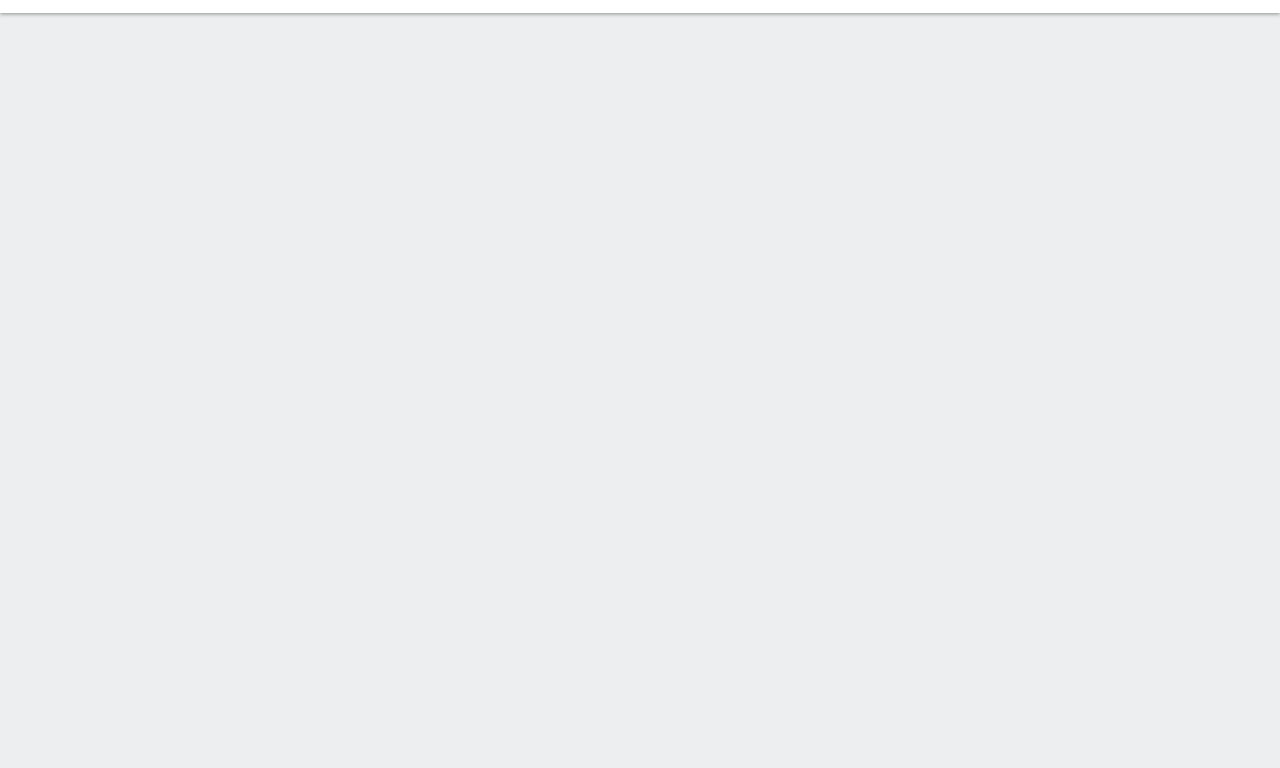
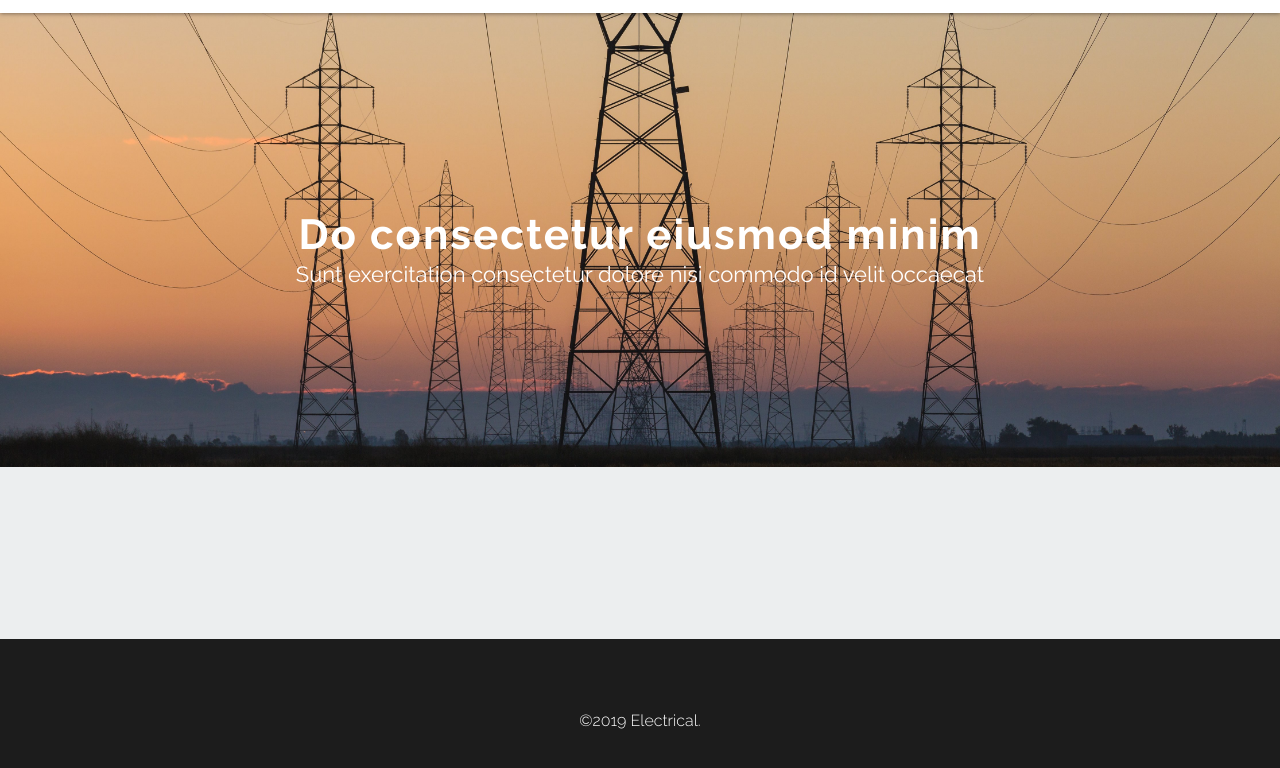
Before and after one commit to MohAhm/electrical, a plain HTML site: page index.html in a window 1280 px wide. Shown: the part 124-892 px from the top of the page. Before the commit the page ends 800 px from the top, so only its background shows below. Drawn offline with nearby package versions, Linux system fonts and the light colour scheme.

Commit message:
Added banner and footer.

```diff
--- a/index.html
+++ b/index.html
@@ -10,6 +10,7 @@
 </head>
 
 <body>
+    <div class="wrap">
         <header class="main-header">
             <div class="container">
                 <div class="row">
@@ -35,8 +36,31 @@
             </div><!-- ./container -->
         </header><!-- ./main-header -->
 
+        <div class="banner">
+            <div class="container">
+                <div class="row center-align">
+                    <div class="row__col--12">
+                        <h1 class="headline">Do consectetur eiusmod minim</h1>
+                        <span class="tagline">Sunt exercitation consectetur dolore nisi commodo id velit occaecat</span>
+                    </div><!-- ./row__col--12 -->
+                </div><!-- ./row -->
+            </div><!-- ./container -->
+        </div>
+
+    </div><!-- ./wrap -->
+
+    <footer class="main-footer">
+        <div class="container">
+            <div class="row center-align">
+                <div class="row__col--12">
+                    <p>&copy;2019 Electrical.</p>
+                </div><!-- ./row__col--12 -->
+            </div><!-- ./row -->
+        </div><!-- ./container -->
+    </footer><!-- ./main-footer -->
+
     <script src="http://code.jquery.com/jquery-2.1.1.min.js"></script>
-    <script>
+    <!-- <script>
         $(document).ready(function () {
             $(window).scroll(function () {
                 if ($(window).scrollTop() <= 100) {
@@ -49,7 +73,7 @@
                 }
             });
         });
-    </script>
+    </script> -->
     <script>
         $('#toggle').click(function () {
             $(this).next('.nav').toggleClass("is-collapsed-mobile");
--- a/scss/base/_base.scss
+++ b/scss/base/_base.scss
@@ -11,6 +11,10 @@ body {
     font-family: $font-family;
     line-height: ($base__line/$base__font-size);
     background-color: palette(grey, light);
+
+    @include mq(tablet) {
+        padding-top: em(132px);
+    }
 }
 
 h1,
--- a/scss/components/_extends.scss
+++ b/scss/components/_extends.scss
@@ -31,9 +31,12 @@
 }
 
 %nav-item-on {
-    color: $white;
+    text-decoration: none;
+    color: $white; // palette(color-primary, dark);
     background-color: palette(color-primary);
-    text-decoration: none;
+
+    // border-color: palette(color-primary, dark);
+    // border-radius: 0;
 }
 
 
--- /dev/null
+++ b/scss/layout/_banner.scss
@@ -0,0 +1,26 @@
+// =============================================
+//              Banner
+// =============================================
+
+.banner {
+    color: $white;
+    padding: em(51px) 0;
+    margin-bottom: em(60px);
+    background: $black url($path--rel+'/12.jpg') no-repeat bottom;
+    background-size: cover;
+
+    @include mq(tablet) {
+        padding: em(160px) 0;
+    }
+
+    .headline {
+        margin-bottom: 0;
+    }
+
+    .tagline {
+
+        @include mq(tablet) {
+            font-size: em(22px);
+        }
+    }
+}
--- /dev/null
+++ b/scss/layout/_footer.scss
@@ -0,0 +1,10 @@
+// =============================================
+//              Footer
+// =============================================
+
+.main-footer {
+    color: $white;
+
+    padding: em(32px);
+    background-color: $black;
+}
--- a/scss/layout/_header.scss
+++ b/scss/layout/_header.scss
@@ -4,12 +4,12 @@
 
 .main-header {
     background-color: $white;
+    z-index: 1000;
 
     @include mq(tablet) {
         position: fixed;
         top: 0;
         box-shadow: 0 1px 4px rgba(0, 0, 0, .4);
         width: 100%;
-        z-index: 1000;
     }
 }
--- a/scss/layout/_index.scss
+++ b/scss/layout/_index.scss
@@ -7,3 +7,13 @@
 //              Header
 // =============================================
 @import 'header';
+
+// =============================================
+//              Footer
+// =============================================
+@import 'footer';
+
+// =============================================
+//              Banner
+// =============================================
+@import 'banner';
--- a/scss/utilities/_helpers.scss
+++ b/scss/utilities/_helpers.scss
@@ -31,6 +31,14 @@
 }
 
 // Center alignment
-%center-align {
+.center-align {
     text-align: center;
 }
+
+// Sticky Footer
+.wrap {
+    @include mq(tablet) {
+        // 168.66px is the height of the footer
+        min-height: calc(100vh - 168.66px);
+    }
+}
```
Also changed, not shown: css/styles.css, 1 other file. Lines whose indentation alone changed are shown as unchanged.
